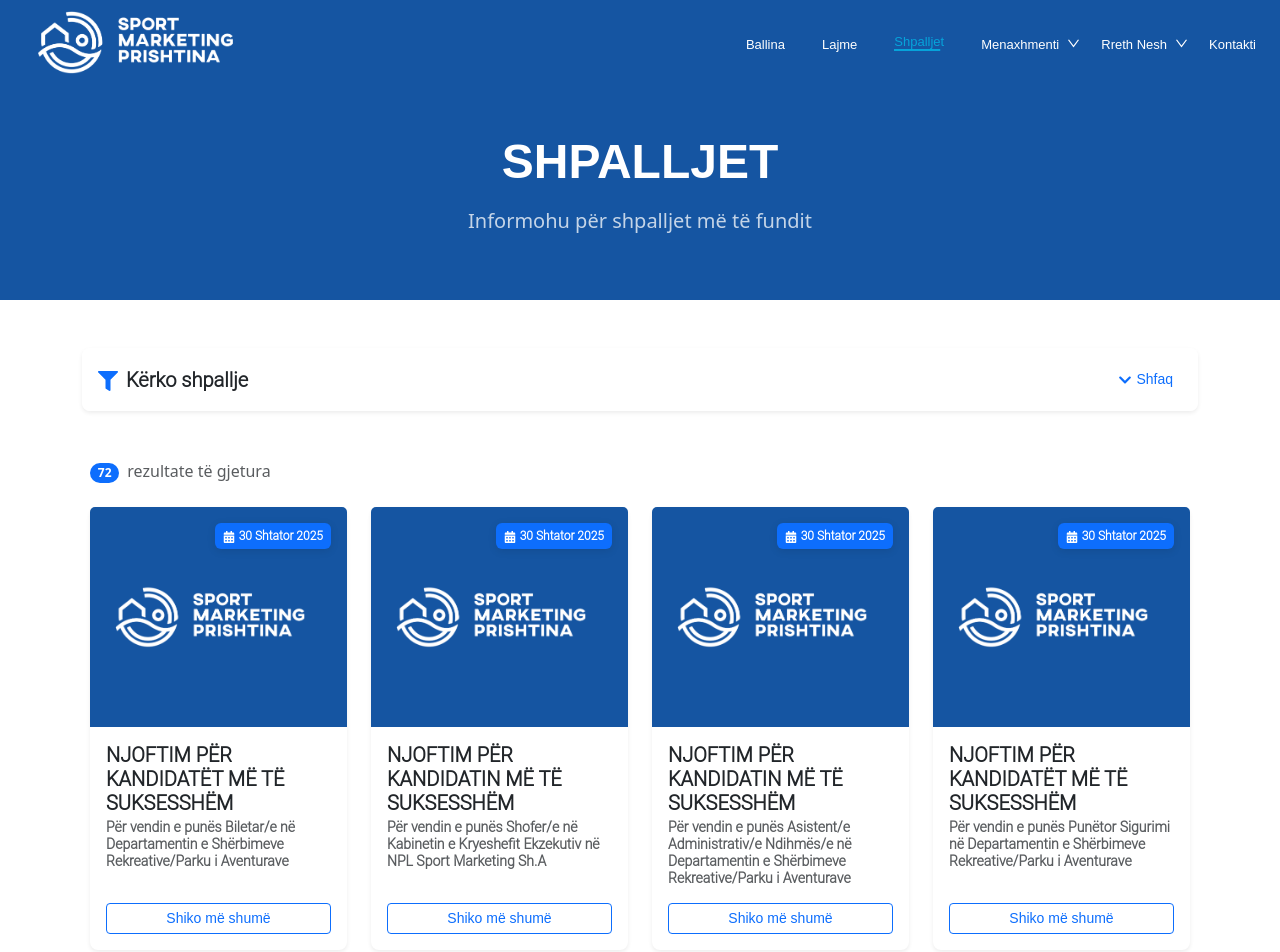
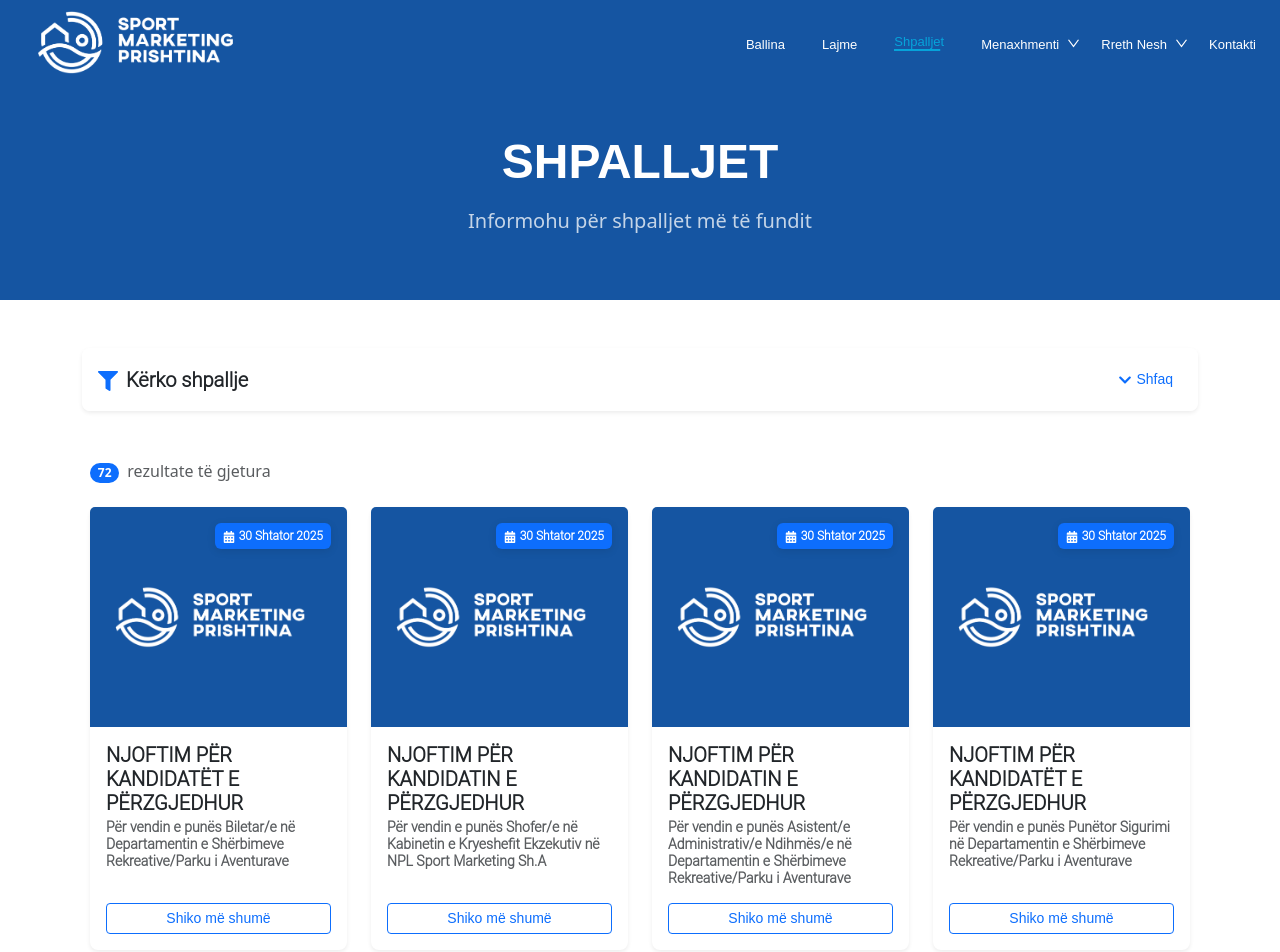
Before and after one commit to KreshnikKelmendi/nplsportmarketing, a React (Create React App) app: page /shpalljet in a window 1280 px wide. Shown: the top 952 px of the page. Built offline with nearby package versions, Linux system fonts and the light colour scheme; a web font is replaced by a local one.

Commit message:
notifications

```diff
--- a/src/dataPova/shpalljet.js
+++ b/src/dataPova/shpalljet.js
@@ -81,7 +81,7 @@ import file69 from "../img/412.pdf"
 const shpalljet = [
     {
         id: 23-47,
-        title: "NJOFTIM PËR KANDIDATËT MË TË SUKSESSHËM",
+        title: "NJOFTIM PËR KANDIDATËT E PËRZGJEDHUR",
         date: "30 Shtator 2025",
         name: `Për vendin e punës Biletar/e në Departamentin e Shërbimeve Rekreative/Parku i Aventurave`,
         photo: image5,
@@ -89,7 +89,7 @@ const shpalljet = [
     },
     {
         id: 23-46,
-        title: "NJOFTIM PËR KANDIDATIN MË TË SUKSESSHËM",
+        title: "NJOFTIM PËR KANDIDATIN E PËRZGJEDHUR",
         date: "30 Shtator 2025",
         name: `Për vendin e punës Shofer/e në Kabinetin e Kryeshefit Ekzekutiv në NPL Sport Marketing Sh.A`,
         photo: image5,
@@ -97,7 +97,7 @@ const shpalljet = [
     },
     {
         id: 23-45,
-        title: "NJOFTIM PËR KANDIDATIN MË TË SUKSESSHËM",
+        title: "NJOFTIM PËR KANDIDATIN E PËRZGJEDHUR",
         date: "30 Shtator 2025",
         name: `Për vendin e punës Asistent/e Administrativ/e Ndihmës/e në Departamentin e Shërbimeve Rekreative/Parku i Aventurave`,
         photo: image5,
@@ -105,7 +105,7 @@ const shpalljet = [
     },
     {
         id: 23-44,
-        title: "NJOFTIM PËR KANDIDATËT MË TË SUKSESSHËM",
+        title: "NJOFTIM PËR KANDIDATËT E PËRZGJEDHUR",
         date: "30 Shtator 2025",
         name: `Për vendin e punës Punëtor Sigurimi në Departamentin e Shërbimeve Rekreative/Parku i Aventurave`,
         photo: image5,
@@ -113,7 +113,7 @@ const shpalljet = [
     },
     {
         id: 23-43,
-        title: "NJOFTIM PËR KANDIDATIN MË TË SUKSESSHËM",
+        title: "NJOFTIM PËR KANDIDATIN E PËRZGJEDHUR",
         date: "30 Shtator 2025",
         name: `Për vendin e punës Menaxher/e në Departamentin e Shërbimeve Rekreative/Parku i Aventurave`,
         photo: image5,
```
